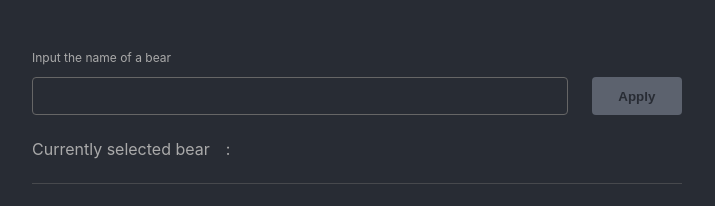
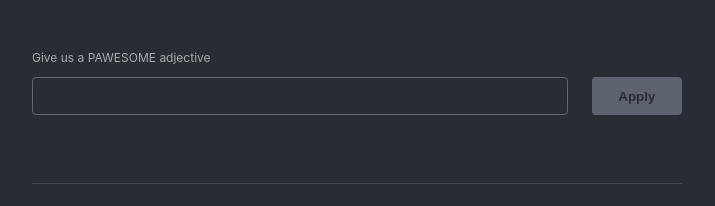
Before and after one commit to knoll3/bearly-decent, a React (Create React App) app in the folder client/: page / in a window 1280 px wide. Shown: the part 148-354 px from the top of the page, without its empty margins (283-998 px from the left). Built offline with nearby package versions, Linux system fonts and the light colour scheme; no server answers.

Commit message:
Add more polish

```diff
--- a/client/src/components/BearSelection/index.module.css
+++ b/client/src/components/BearSelection/index.module.css
@@ -7,9 +7,11 @@
 .bearName {
     font-weight: bold;
     color: #ac54ff;
+    margin-left: 0.5em;
+}
+
+.bearHash {
+    font-weight: bold;
+    color: #ac54ff;
     margin-left: 1em;
 }
-
-.marginLeft {
-    margin-left: 1em;
-}
--- a/client/src/components/BearSelection/index.tsx
+++ b/client/src/components/BearSelection/index.tsx
@@ -18,12 +18,11 @@ export const BearSelection: React.FC<BearSelectionProps> = ({
 
     return (
         <div className={styles.bearSelection}>
-            Currently selected bear
-            <span className={styles.marginLeft}>:</span>
+            {currentBear ? "You are a" : ""}
             <span className={styles.bearName}>
                 {currentBear ? currentBear.name : ""}
             </span>
-            <span className={styles.bearName}>
+            <span className={styles.bearHash}>
                 {currentBear ? formatHash(currentBear.hash) : ""}
             </span>
         </div>
--- a/client/src/components/Form/index.module.css
+++ b/client/src/components/Form/index.module.css
@@ -40,3 +40,8 @@
     border: 1px solid #fff;
     box-shadow: 0px 0px 8px 2px #ac54ff;
 }
+
+.input:hover {
+    border: 1px solid #fff;
+    box-shadow: 0px 0px 8px 2px #ac54ff;
+}
--- a/client/src/components/Form/index.tsx
+++ b/client/src/components/Form/index.tsx
@@ -19,7 +19,7 @@ export const Form: React.FC<FormProps> = ({ instance, userAddress }) => {
     const onInputSubmit = async () => {
         if (!instance) return;
         await instance.methods
-            .set(fromAscii(value))
+            .set(fromAscii(value.trim()))
             .send({ from: userAddress });
         setValue("");
     };
@@ -32,7 +32,9 @@ export const Form: React.FC<FormProps> = ({ instance, userAddress }) => {
 
     return (
         <div className={styles.formContainer}>
-            <div className={styles.inputLabel}>Input the name of a bear</div>
+            <div className={styles.inputLabel}>
+                Give us a PAWESOME adjective
+            </div>
             <div className={styles.inputContainer}>
                 <input
                     value={value}
@@ -40,6 +42,7 @@ export const Form: React.FC<FormProps> = ({ instance, userAddress }) => {
                     type="text"
                     className={styles.input}
                     onKeyPress={onKeyPress}
+                    maxLength={30}
                 />
                 <Button onClick={onInputSubmit} disabled={buttonDisabled}>
                     Apply
--- a/client/src/hooks/useBear.ts
+++ b/client/src/hooks/useBear.ts
@@ -2,7 +2,9 @@ import { useEffect, useState } from "react";
 import { Bear } from "types/Bear";
 import { Socket } from "socket.io-client";
 
-export function useBear(socket: Socket | null): Bear | null {
+export function useBear(
+    socket: Socket | null
+): [Bear | null, React.Dispatch<React.SetStateAction<Bear | null>>] {
     const [bear, setBear] = useState<Bear | null>(null);
 
     const onNameChangedEvent = (data: any) => {
@@ -21,5 +23,5 @@ export function useBear(socket: Socket | null): Bear | null {
         };
     }, [socket]);
 
-    return bear;
+    return [bear, setBear];
 }
--- a/client/src/pages/Home/index.tsx
+++ b/client/src/pages/Home/index.tsx
@@ -21,7 +21,7 @@ export const HomePage: React.FC = () => {
     const web3 = useWeb3();
     const instance = useBearInstance(web3);
     const socket = useSocket(ENDPOINT);
-    const currentBear = useBear(socket);
+    const [currentBear, setCurrentBear] = useBear(socket);
     const [bears, setBears] = useFindBears(currentBear);
 
     const [value, setValue] = React.useState("");
@@ -46,6 +46,7 @@ export const HomePage: React.FC = () => {
             method: "DELETE",
         }).then(() => {
             setBears([]);
+            setCurrentBear(null);
         });
     };
 
```
